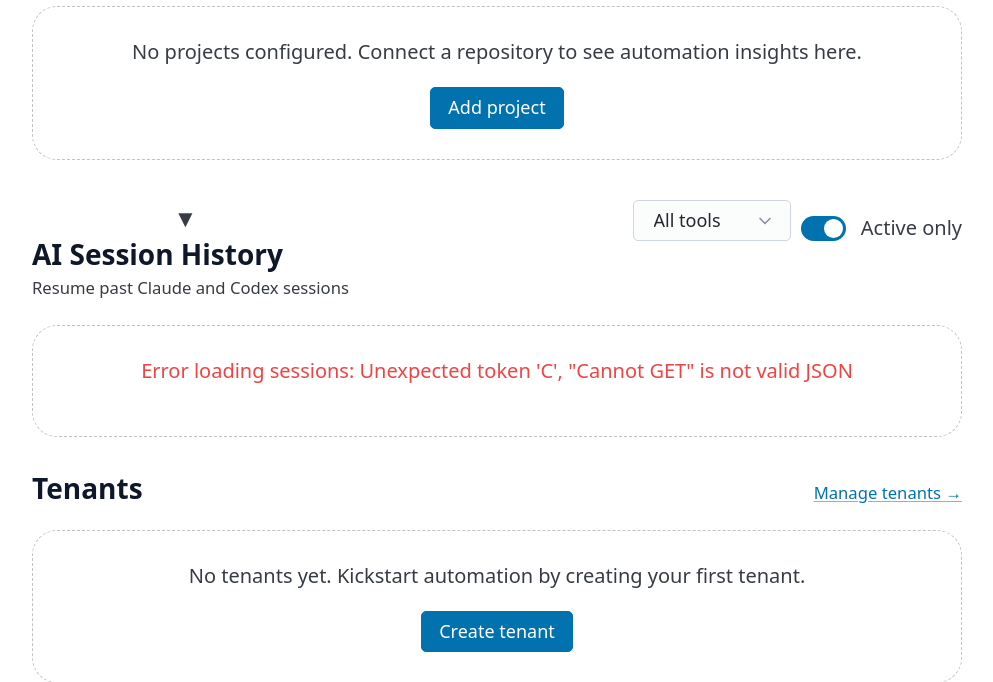
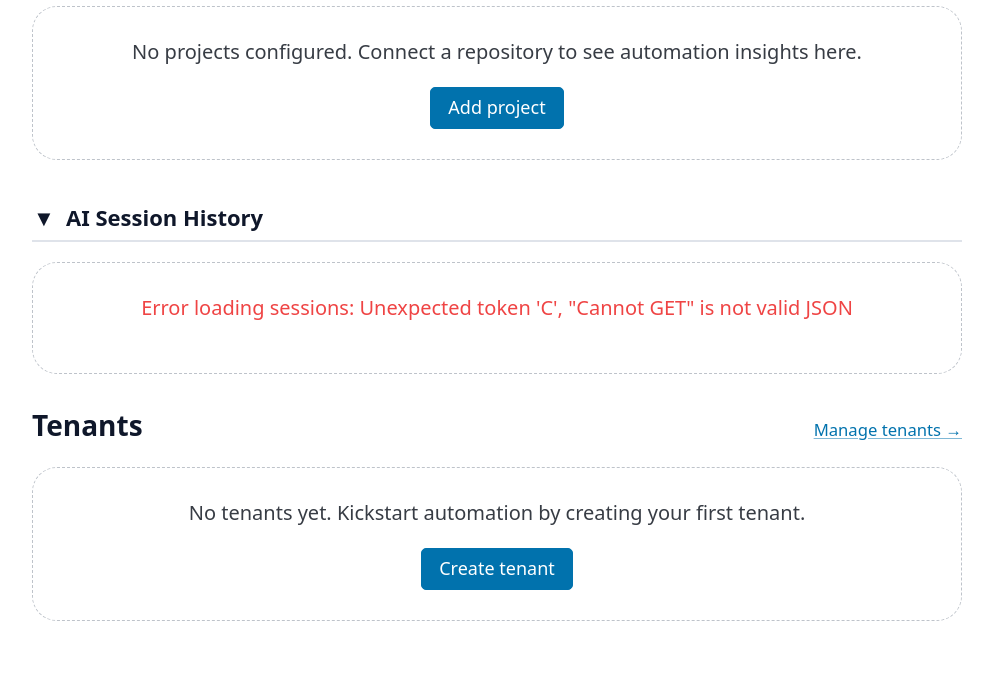
Before and after one commit to floadsio/aiops, a Python web app: template app/templates/admin/dashboard.html in a window 1280 px wide. Shown: the part 443-1125 px from the top of the page, without its empty margins (263-1256 px from the left). After the commit the page ends 1064 px from the top, so only its background shows below. Run offline with Jinja, Linux system fonts and the light colour scheme; the template is opened without the code that fills it, so the values that code supplies are empty; some libraries are stand-ins or nearby versions.

Commit message:
Improve: Make AI Session History toggle look consistent with tmux Sessions
## Changes
- Refactored AI Session History toggle to match tmux Sessions style
- Uses h2/h3 with border-bottom and flex layout
- Toggle icon properly spaced and aligned
- Filter controls moved inside collapsible content
- Consistent look and feel across dashboard sections

## Style Details
- Same padding and border styling as tmux Sessions
- Flex layout with gap for proper spacing
- Border-bottom: 2px solid rgba(148, 163, 184, 0.3)
- Toggle icon in dedicated span with fixed width

🤖 Generated with [Claude Code](https://claude.com/claude-code)

Co-Authored-By: Claude <noreply@anthropic.com>

```diff
--- a/app/templates/admin/dashboard.html
+++ b/app/templates/admin/dashboard.html
@@ -1752,13 +1752,21 @@ document.querySelectorAll('.pinned-comments-group-header').forEach(header => {
 </section>
 
 <section class="dashboard-section">
-  <header class="tmux-section-header">
-    <div class="dashboard-section-heading">
-      <button id="ai-sessions-toggle" class="session-toggle-btn" aria-expanded="true" style="background: none; border: none; padding: 0; margin-right: 0.5rem; cursor: pointer; font-size: 1.2rem; color: inherit;">▼</button>
-      <h2>AI Session History</h2>
-      <small>Resume past Claude and Codex sessions</small>
-    </div>
-    <div class="tmux-scope-controls">
+  <button
+    type="button"
+    id="ai-sessions-toggle"
+    class="ai-sessions-toggle"
+    style="background: none; border: none; padding: 0; cursor: pointer; width: 100%; text-align: left;"
+    aria-expanded="true"
+  >
+    <h2 style="margin: 0; padding: 0.5rem 0; border-bottom: 2px solid rgba(148, 163, 184, 0.3); font-size: 1.1rem; display: flex; align-items: center; gap: 0.5rem;">
+      <span class="ai-toggle-icon" style="display: inline-block; width: 1.2rem; text-align: center;">▼</span>
+      <span>AI Session History</span>
+    </h2>
+  </button>
+  <div id="ai-sessions-container" class="ai-sessions-content">
+    <div style="padding: 1rem;">
+      <div class="tmux-scope-controls" style="margin-bottom: 1rem;">
         <label>
           <select id="ai-session-filter" aria-label="Filter by tool">
             <option value="">All tools</option>
@@ -1771,8 +1779,7 @@ document.querySelectorAll('.pinned-comments-group-header').forEach(header => {
           Active only
         </label>
       </div>
-  </header>
-  <div id="ai-sessions-container" class="ai-sessions-content">
+    </div>
     <p style="text-align: center; color: #64748b;">Loading sessions...</p>
   </div>
 </section>
@@ -2171,12 +2178,13 @@ document.querySelectorAll('.pinned-comments-group-header').forEach(header => {
 
     // Handle collapse/expand
     if (toggleBtn) {
+      const toggleIcon = toggleBtn.querySelector('.ai-toggle-icon');
       let isCollapsed = localStorage.getItem('ai-sessions-collapsed') === 'true';
 
       // Set initial state
       if (isCollapsed) {
         container.style.display = 'none';
-        toggleBtn.textContent = '▶';
+        if (toggleIcon) toggleIcon.textContent = '▶';
         toggleBtn.setAttribute('aria-expanded', 'false');
       }
 
@@ -2184,7 +2192,7 @@ document.querySelectorAll('.pinned-comments-group-header').forEach(header => {
       toggleBtn.addEventListener('click', function() {
         isCollapsed = !isCollapsed;
         container.style.display = isCollapsed ? 'none' : 'block';
-        toggleBtn.textContent = isCollapsed ? '▶' : '▼';
+        if (toggleIcon) toggleIcon.textContent = isCollapsed ? '▶' : '▼';
         toggleBtn.setAttribute('aria-expanded', !isCollapsed);
         localStorage.setItem('ai-sessions-collapsed', isCollapsed);
       });
```
Lines whose indentation alone changed are shown as unchanged.
